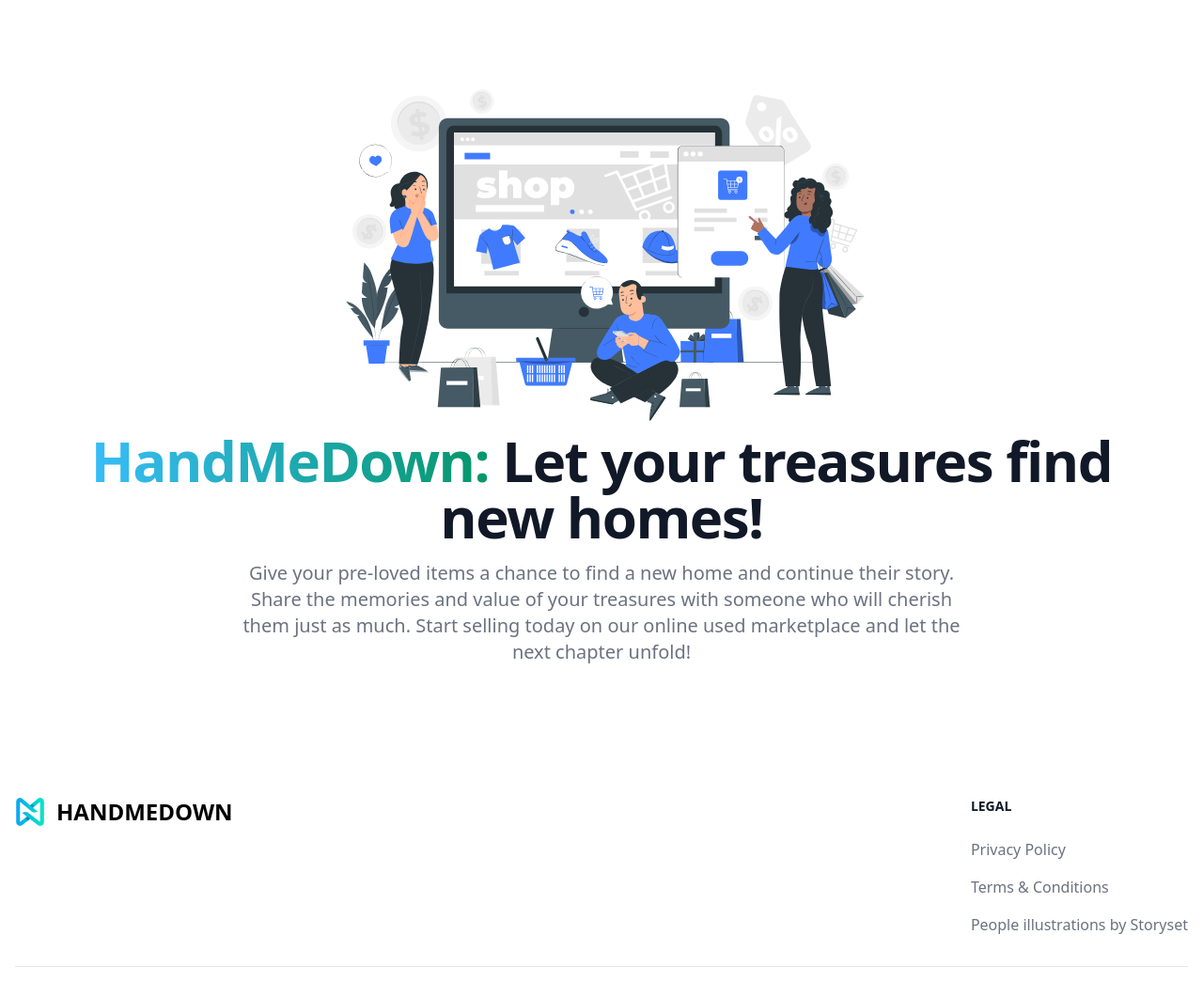
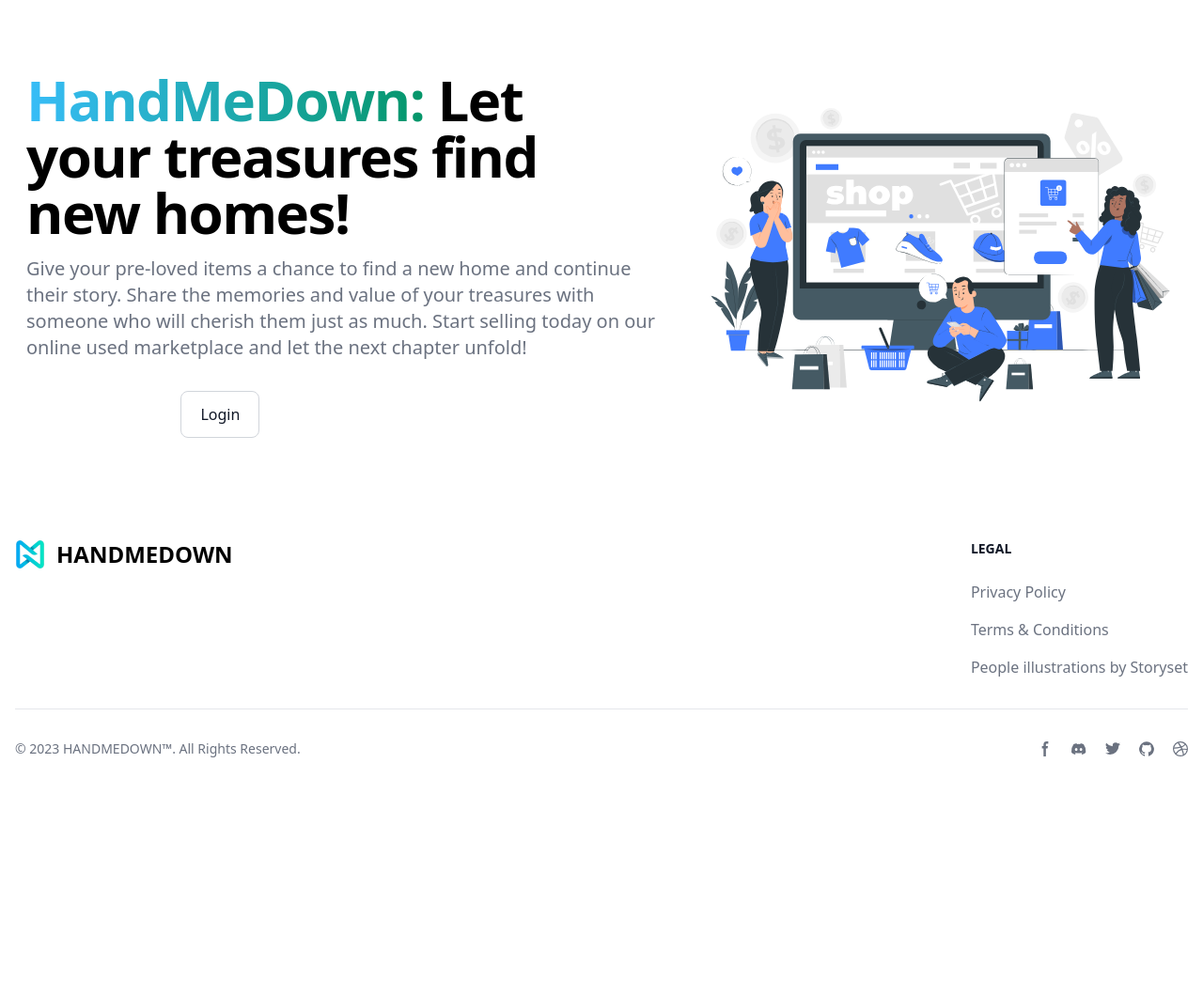
Before and after one commit to AristonCatipay/django_online_marketplace, a Django app: page / in a window 1280 px wide. Shown: the part 64-1108 px from the top of the page at 94% size. After the commit the page ends 870 px from the top, so only its background shows below. Run offline with Django 4.2, Linux system fonts and the light colour scheme; style sheets or scripts are compiled from the project's sources; some libraries are stand-ins or nearby versions.

Commit message:
Update the design of the home page. Made it two column, one for the text and one for the image.

```diff
--- a/core/templates/core/home.html
+++ b/core/templates/core/home.html
@@ -4,14 +4,21 @@
 {% load static %}
 {% block content %}
 <section class="bg-white dark:bg-gray-900">
-    <div class="py-8 px-4 mx-auto max-w-screen-xl text-center lg:py-16 lg:px-12">
-        <div class="flex justify-center">
-            <div>
-                <img class="h-96" src="{% static 'welcome.svg' %}" alt="">
-            </div>
+    <div class="grid max-w-screen-xl px-4 py-8 mx-auto lg:gap-8 xl:gap-0 lg:py-16 lg:grid-cols-12">
+        <div class="mr-auto place-self-center lg:col-span-7">
+            <h1 class="max-w-2xl mb-4 text-4xl font-extrabold tracking-tight leading-none md:text-5xl xl:text-6xl dark:text-white"><span class="text-transparent bg-clip-text bg-gradient-to-r to-emerald-600 from-sky-400">HandMeDown:</span> Let your treasures find new homes!</h1>
+            <p class="max-w-2xl mb-6 font-light text-gray-500 lg:mb-8 md:text-lg lg:text-xl dark:text-gray-400">Give your pre-loved items a chance to find a new home and continue their story. Share the memories and value of your treasures with someone who will cherish them just as much. Start selling today on our online used marketplace and let the next chapter unfold!</p>
+            <a href="#" class="inline-flex items-center justify-center px-5 py-3 mr-3 text-base font-medium text-center text-white rounded-lg bg-primary-700 hover:bg-primary-800 focus:ring-4 focus:ring-primary-300 dark:focus:ring-primary-900">
+                Get started
+                <svg class="w-5 h-5 ml-2 -mr-1" fill="currentColor" viewBox="0 0 20 20" xmlns="http://www.w3.org/2000/svg"><path fill-rule="evenodd" d="M10.293 3.293a1 1 0 011.414 0l6 6a1 1 0 010 1.414l-6 6a1 1 0 01-1.414-1.414L14.586 11H3a1 1 0 110-2h11.586l-4.293-4.293a1 1 0 010-1.414z" clip-rule="evenodd"></path></svg>
+            </a>
+            <a href="{% url 'core:signin' %}" class="inline-flex items-center justify-center px-5 py-3 text-base font-medium text-center text-gray-900 border border-gray-300 rounded-lg hover:bg-gray-100 focus:ring-4 focus:ring-gray-100 dark:text-white dark:border-gray-700 dark:hover:bg-gray-700 dark:focus:ring-gray-800">
+                Login
+            </a>
         </div>
-        <h1 class="mb-4 text-4xl font-extrabold tracking-tight leading-none text-gray-900 md:text-5xl lg:text-6xl dark:text-white"><span class="text-transparent bg-clip-text bg-gradient-to-r to-emerald-600 from-sky-400">HandMeDown:</span> Let your treasures find new homes!</h1>
-        <p class="mb-8 text-lg font-normal text-gray-500 lg:text-xl sm:px-16 xl:px-48 dark:text-gray-400">Give your pre-loved items a chance to find a new home and continue their story. Share the memories and value of your treasures with someone who will cherish them just as much. Start selling today on our online used marketplace and let the next chapter unfold!</p>
+        <div class="lg:mt-0 lg:col-span-5 lg:flex">
+            <img class="h-96" src="{% static 'welcome.svg' %}" alt="">
+        </div>
     </div>
 </section>
 {% endblock %}
```
